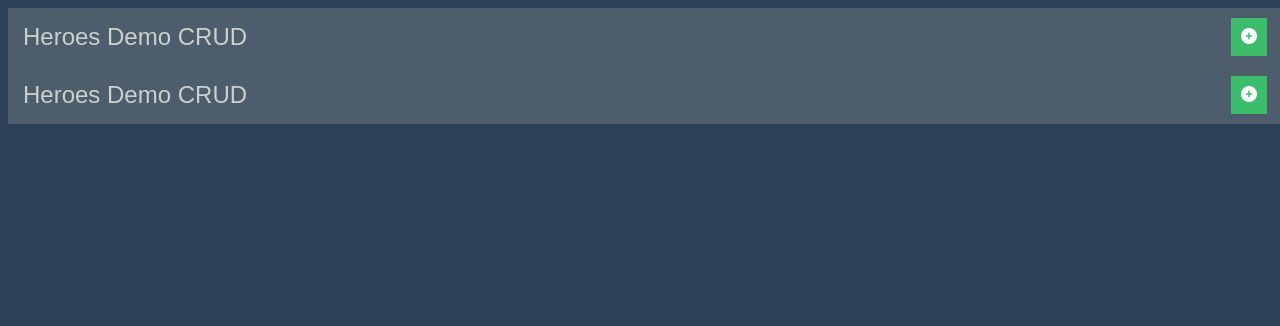
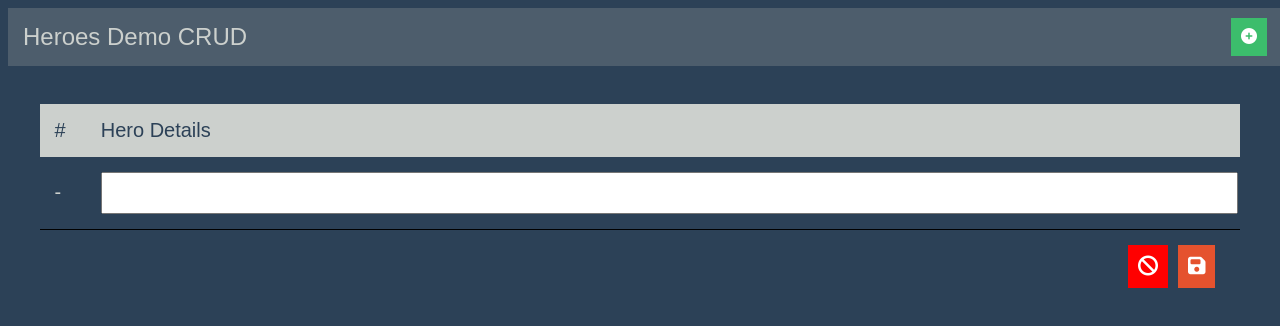
Before and after one commit to Pyoneru/HEROES, an Angular app in the folder frontend-app/: page /hero in a window 1280 px wide. Shown: the top 326 px of the page. Built offline with nearby package versions, Linux system fonts and the light colour scheme.

Commit message:
Add implementation for EditHeroComponent

```diff
--- a/frontend-app/src/app/edit-hero/edit-hero.component.html
+++ b/frontend-app/src/app/edit-hero/edit-hero.component.html
@@ -1,17 +1,21 @@
 <table class="table-edit-hero">
+
   <tr>
     <td>{{tableColumnId}}</td>
     <td>{{tableColumnDetails}}</td>
   </tr>
+
   <tr *ngIf="hero">
     <td>{{hero.id | idNaN }}</td>
     <td><input class="input-hero-name" [(ngModel)]="hero.name"></td>
   </tr>
+
   <tr class="row-button" *ngIf="hero">
     <td></td>
     <td>
-      <button class="button-delete" (click)="saveHero()"><i class="fas fa-ban"></i></button>
-      <button class="button-save" (click)="deleteHero()"><i class="fas fa-save"></i></button>
+      <button class="button-delete" (click)="navigateToHeroList()"><i class="fas fa-ban"></i></button>
+      <button class="button-save" (click)="saveHero()"><i class="fas fa-save"></i></button>
     </td>
   </tr>
+
 </table>
--- a/frontend-app/src/app/edit-hero/edit-hero.component.ts
+++ b/frontend-app/src/app/edit-hero/edit-hero.component.ts
@@ -1,5 +1,7 @@
 import { Component, OnInit } from '@angular/core';
 import {Hero} from "../model/hero";
+import {TestService} from "../services/test.service";
+import {ActivatedRoute, Router} from "@angular/router";
 
 @Component({
   selector: 'app-edit-hero',
@@ -8,21 +10,85 @@ import {Hero} from "../model/hero";
 })
 export class EditHeroComponent implements OnInit {
 
-  tableColumnId: string = "#";
-  tableColumnDetails: string = "Hero Details";
+  // column names
+  tableColumnId: string = '#';
+  tableColumnDetails: string = 'Hero Details';
 
+  // id name param
+  idParam: string = 'id';
+
+  // Hero object
   hero: Hero;
 
-  constructor() { }
+  constructor(private service: TestService,
+              private activatedRoute: ActivatedRoute,
+              private router: Router) {}
+
 
   ngOnInit(): void {
+    this.activatedRoute.params
+      .subscribe(
+        params => {
+          // If params has 'id' then try get hero by id.
+          if (params[this.idParam]){
+            const id: number = params[this.idParam];
+            this.service.getById(id)
+              .then(
+                hero => {
+                  this.hero = hero;
+                })
+              .catch(
+                error => {
+                  console.log(error);
+                  this.navigateToHeroList();
+                })
+          }
+          // If params has not 'id', then create empty hero(no id and name).
+          else{
+            this.hero = new Hero();
+          }
+      },
+      error => {
+        console.log(error);
+        this.navigateToHeroList();
+      });
   }
 
-  saveHero() {
-
+  navigateToHeroList(): void{
+    this.router.navigate(['/'])
+      .then(data => {
+        console.log('Navigate to hero list');
+      })
+      .catch(error => {
+        console.error(error);
+      })
   }
 
-  deleteHero() {
-
+  /**
+   * If hero id is not undefined, then update it, otherwise create new hero
+   */
+  saveHero(): void {
+    // Hero has id, then update hero with this id.
+    if(this.hero.id){
+      this.service.update(this.hero.id, this.hero.name)
+        .then(hero => {
+          this.hero = hero;
+          console.log('Updated hero: ', hero);
+        })
+        .catch(error => {
+          console.error(error);
+        });
+    }
+    // Hero has not id, then create new hero
+    else {
+      this.service.create(this.hero)
+        .then(hero => {
+          this.hero = hero;
+          console.log('Created hero: ', hero);
+        })
+        .catch(error => {
+          console.error(error);
+        })
+    }
   }
 }
--- a/frontend-app/src/app/hero-routes/hero-routes.module.ts
+++ b/frontend-app/src/app/hero-routes/hero-routes.module.ts
@@ -14,6 +14,10 @@ const heroRoutes: Routes = [
   // New/Edit hero path
   {
     path: 'hero/:id',
+    component: EditHeroComponent
+  },
+  {
+    path: 'hero',
     component: EditHeroComponent
   },
   // Error path
--- a/frontend-app/src/app/nav/nav.component.css
+++ b/frontend-app/src/app/nav/nav.component.css
@@ -5,11 +5,21 @@ nav {
   padding: 15px;
 }
 
-label {
+.nav-title {
   font-size: 24px;
+  text-decoration: none;
+  color: #CCD0CD;
 }
 
-a {
+.nav-title:visited {
+  color: #CCD0CD;
+}
+
+.nav-title:hover {
+  color: #DDE1DE;
+}
+
+.add-hero {
   background-color: #3CBD6C;
   color: white;
   text-decoration: none;
@@ -23,10 +33,10 @@ a {
   float: right;
 }
 
-a:hover{
+.add-hero:hover{
   background-color: #4DCE7D;
 }
 
-a:visited {
+.add-hero:visited {
   color: white;
 }
--- a/frontend-app/src/app/nav/nav.component.html
+++ b/frontend-app/src/app/nav/nav.component.html
@@ -1,4 +1,4 @@
 <nav>
-  <label id="nav-title">{{title}}</label>
-  <a routerLink="/#/hero"><i class="fas fa-plus-circle"></i></a>
+  <a routerLink="/" class="nav-title">{{title}}</a>
+  <a routerLink="/hero" class="add-hero"><i class="fas fa-plus-circle"></i></a>
 </nav>
--- a/frontend-app/src/app/services/test.service.ts
+++ b/frontend-app/src/app/services/test.service.ts
@@ -45,7 +45,7 @@ export class TestService implements CRUDService{
    */
   getById(id: number): Promise<Hero>{
     return new Promise<Hero>((resolve, reject) => {
-      const hero = this.heroes.find(h => h.id === id);
+      const hero = this.heroes.find(h => h.id == id);
       if (hero){
         return resolve(hero);
       }else{
```
Also changed, not shown: 2 other files (tests, documents, lock files or other folders).
